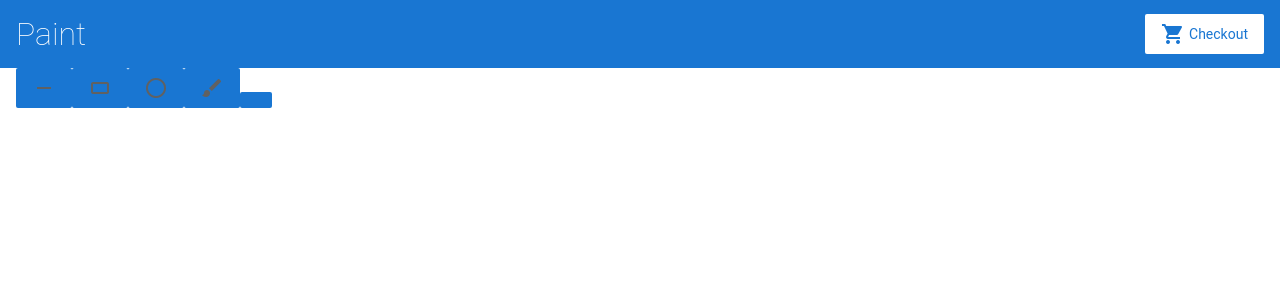
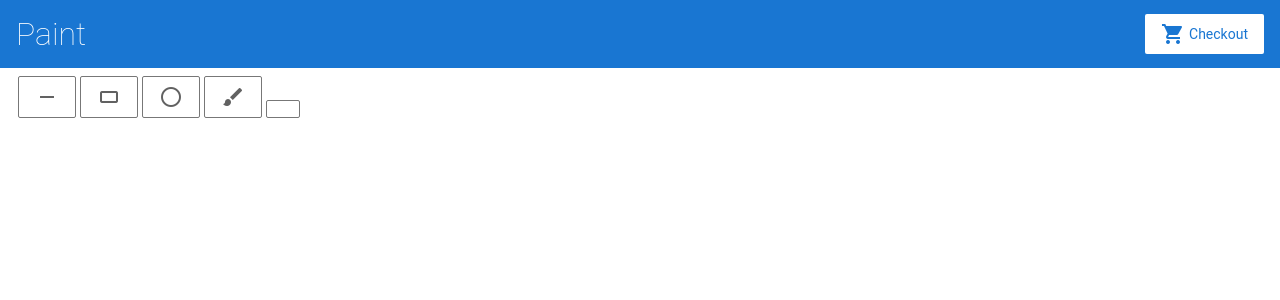
Before and after one commit to x01440/angular-paint, an Angular app: page / in a window 1280 px wide. Shown: the top 300 px of the page. Built offline with nearby package versions, Linux system fonts and the light colour scheme.

Commit message:
Palette icon styles.

```diff
--- a/src/app/palette/palette.component.css
+++ b/src/app/palette/palette.component.css
@@ -0,0 +1,5 @@
+.tile {
+  background-color: #fff;
+  border: 1px solid #777;
+  margin: 8px 2px;
+}
```
